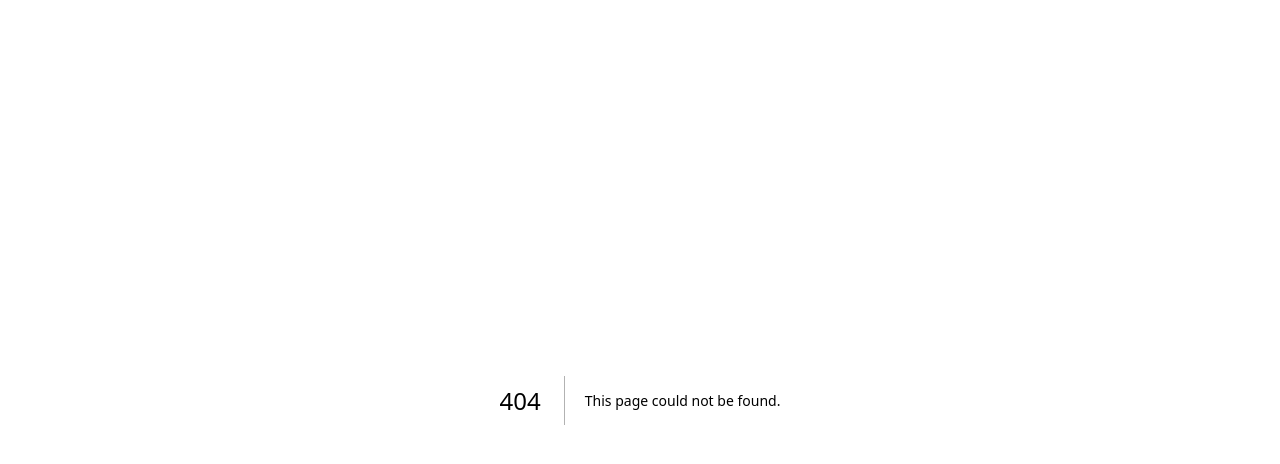
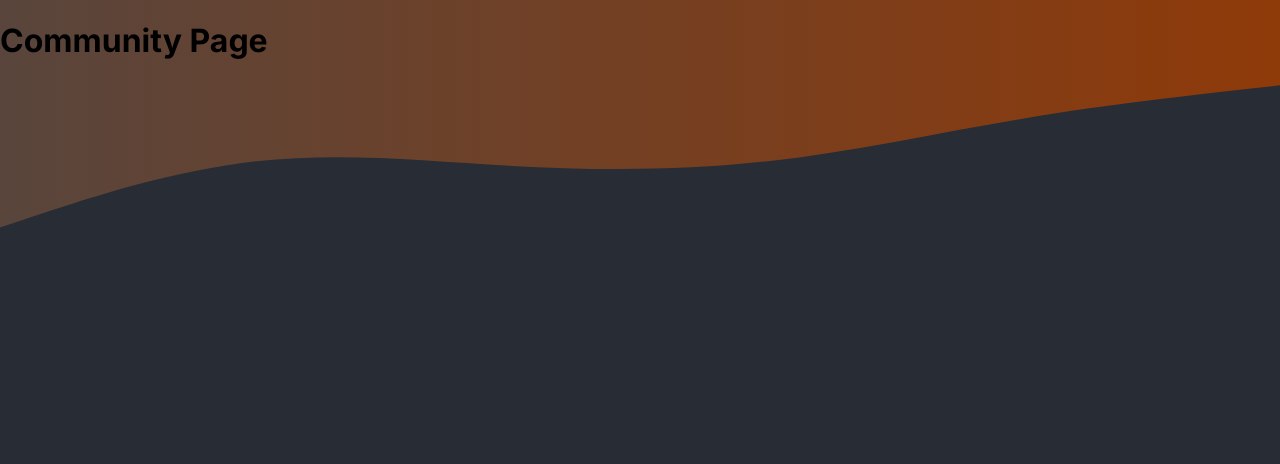
Before and after one commit to ahsansoftengineer/next-js-maximilian, a Next.js app: page /community in a window 1280 px wide. Before the commit this address had no page. Shown: the top 464 px of the page. Built offline with nearby package versions, Linux system fonts and the light colour scheme.

Commit message:
INITIALIZE PAGE WITH ROUTING

```diff
--- /dev/null
+++ b/app/community/page.tsx
@@ -0,0 +1,3 @@
+export default function CommunityPage() {
+  return <h1>Community Page</h1>
+}
--- a/app/globals.css
+++ b/app/globals.css
@@ -1,8 +1,8 @@
-@tailwind base;
+/* @tailwind base;
 @tailwind components;
-@tailwind utilities;
-
-:root {
+@tailwind utilities; */
+@import url('https://fonts.googleapis.com/css2?family=Quicksand:wght@400;600;700&family=Montserrat:wght@400;700&display=swap');
+/* :root {
   --foreground-rgb: 0, 0, 0;
   --background-start-rgb: 214, 219, 220;
   --background-end-rgb: 255, 255, 255;
@@ -14,14 +14,58 @@
     --background-start-rgb: 0, 0, 0;
     --background-end-rgb: 0, 0, 0;
   }
+} */
+
+
+* {
+  box-sizing: border-box;
+}
+
+html {
+  font-family: 'Quicksand', sans-serif;
 }
 
 body {
-  /* color: rgb(var(--foreground-rgb));
-  background: linear-gradient(
-      to bottom,
-      transparent,
-      rgb(var(--background-end-rgb))
-    )
-    rgb(var(--background-start-rgb)); */
+  margin: 0;
+  background: radial-gradient(#282c34, #282c34);
 }
+
+.header-background {
+  position: absolute;
+  width: 100%;
+  height: 320px;
+  top: 0;
+  left: 0;
+  z-index: -1;
+}
+
+svg {
+  display: block;
+  width: 100%;
+  height: auto;
+}
+
+.not-found {
+  margin-top: 5rem;
+  text-align: center;
+}
+
+.not-found h1 {
+  font-size: 5rem;
+  margin: 0px;
+  font-weight: 900;
+  color: #262626;
+  text-transform: uppercase;
+  background: linear-gradient(90deg, #f9572a, #ffc905);
+  -webkit-background-clip: text;
+  -webkit-text-fill-color: transparent;
+  background-size: cover;
+  background-position: center;
+  font-family: 'Montserrat', sans-serif;
+}
+
+.not-found p {
+  font-size: 1.5rem;
+  font-weight: 500;
+  color: #ddd8d8;
+}
--- a/app/layout.tsx
+++ b/app/layout.tsx
@@ -5,9 +5,9 @@
 const inter = Inter({ subsets: ['latin'] })
 
 export const metadata: Metadata = {
-  title: 'Create Next App',
-  description: 'Generated by create next app',
-}
+  title: 'NextLevel Food',
+  description: 'Delicious meals, shared by a food-loving community.',
+};
 
 export default function RootLayout({
   children,
@@ -16,7 +16,30 @@
 }) {
   return (
     <html lang="en">
-      <body className={inter.className}>{children}</body>
+      <body className={inter.className}>
+        <div className="header-background">
+          <svg xmlns="http://www.w3.org/2000/svg" viewBox="0 0 1440 320">
+            <defs>
+              <linearGradient id="gradient" x1="0%" y1="0%" x2="100%" y2="0%">
+                <stop
+                  offset="0%"
+                  style={{ stopColor: '#59453c', stopOpacity: '1' }}
+                />
+                <stop
+                  offset="100%"
+                  style={{ stopColor: '#8f3a09', stopOpacity: '1' }}
+                />
+              </linearGradient>
+            </defs>
+            <path
+              fill="url(#gradient)"
+              d="M0,256L48,240C96,224,192,192,288,181.3C384,171,480,181,576,186.7C672,192,768,192,864,181.3C960,171,1056,149,1152,133.3C1248,117,1344,107,1392,101.3L1440,96L1440,0L1392,0C1344,0,1248,0,1152,0C1056,0,960,0,864,0C768,0,672,0,576,0C480,0,384,0,288,0C192,0,96,0,48,0L0,0Z"
+            ></path>
+          </svg>
+        </div>
+
+        {children}
+      </body>
     </html>
-  )
+  );
 }
--- /dev/null
+++ b/app/meals/page.tsx
@@ -0,0 +1,3 @@
+export default function MealsPage() {
+  return <h1>Meals Page</h1>
+}
--- /dev/null
+++ b/app/meals/share/page.tsx
@@ -0,0 +1,3 @@
+export default function ShareMealPage() {
+  return <h1>Share Meal Page</h1>
+}
--- a/app/page.tsx
+++ b/app/page.tsx
@@ -1,9 +1,14 @@
-import Image from 'next/image'
+import Link from "next/link";
 
 export default function Home() {
   return (
     <main>
-
+      <h1 style={{ color: 'white', textAlign: 'center' }}>
+        Time to get started!
+      </h1>
+      <p><Link href="/meals">Meals</Link></p>
+      <p><Link href="/meals/share">Share Meal</Link></p>
+      <p><Link href="/community">Community</Link></p>
     </main>
-  )
+  );
 }
```
Also changed, not shown: app/icon.png (added).
